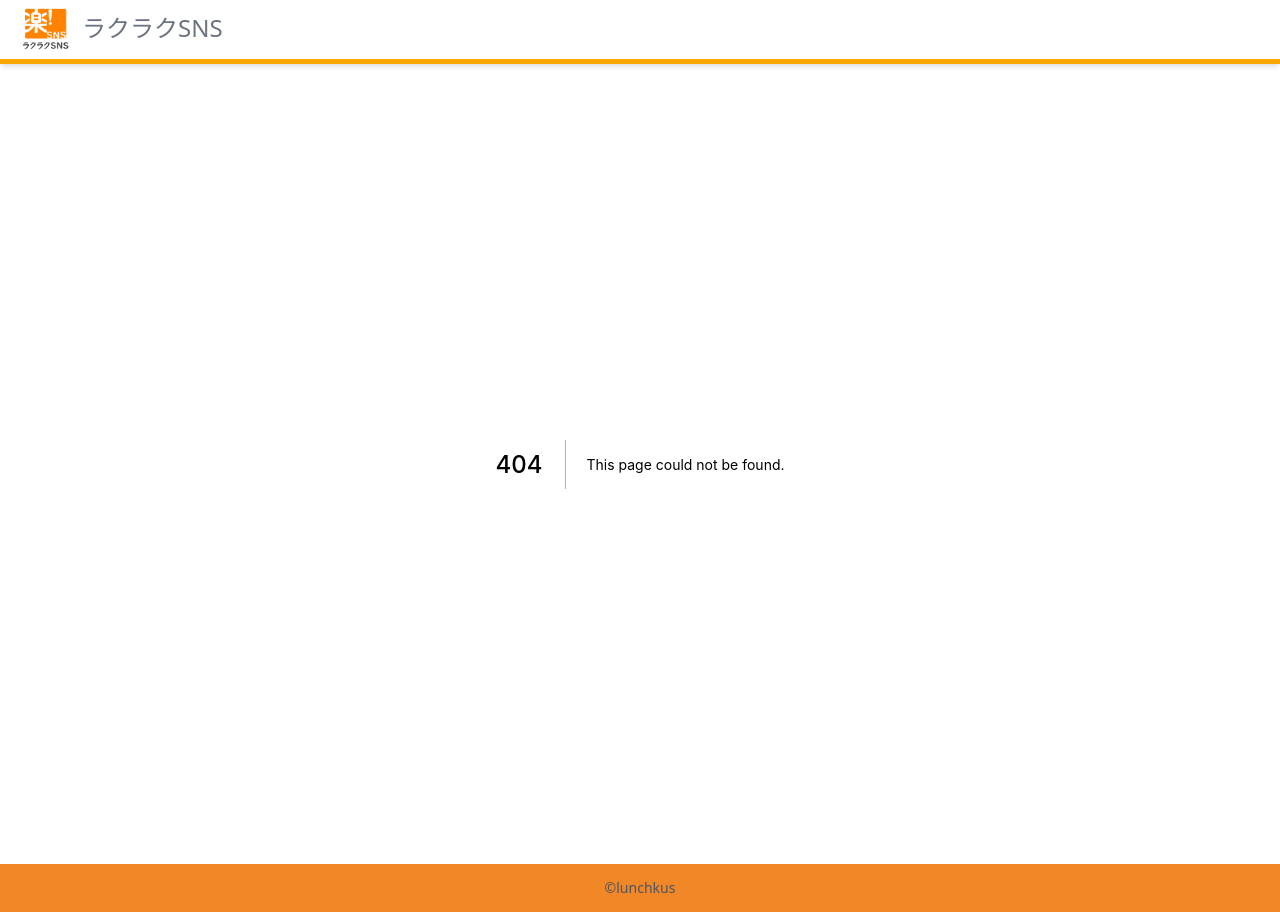
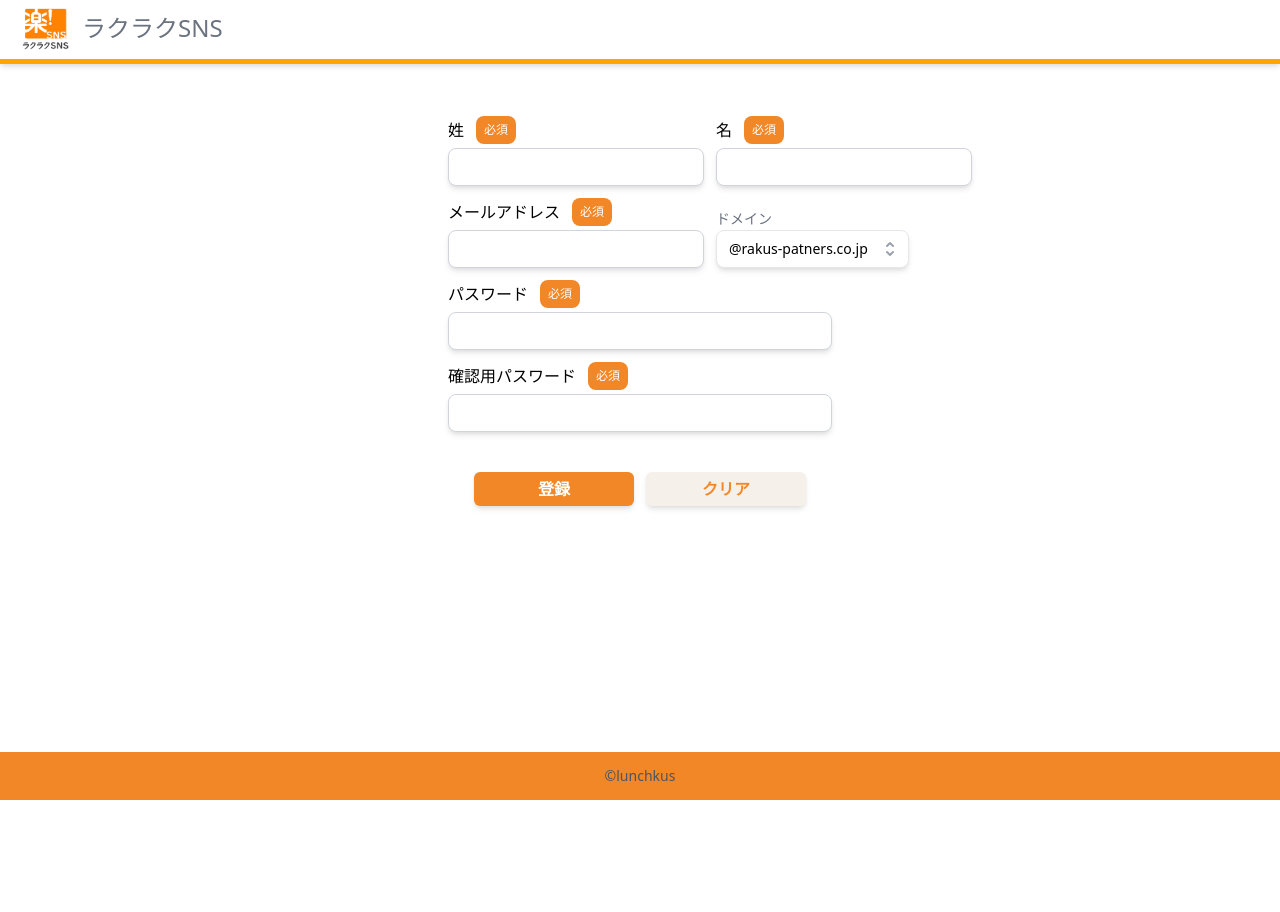
Before and after one commit to suzu1997/rakus-sns-app, a Next.js app: page /singup in a window 1280 px wide. Before the commit this address had no page. After the commit the page ends 800 px from the top, so only its background shows below. Built offline with nearby package versions, Linux system fonts and the light colour scheme.

Commit message:
ユーザー登録画面作成開始

```diff
--- a/package.json
+++ b/package.json
@@ -19,6 +19,7 @@
     "postcss": "^7.0.39",
     "react": "17.0.2",
     "react-dom": "17.0.2",
+    "react-hook-form": "^7.22.5",
     "tailwindcss": "npm:@tailwindcss/postcss7-compat@^2.2.17"
   },
   "devDependencies": {
--- a/src/pages/index.tsx
+++ b/src/pages/index.tsx
@@ -8,7 +8,7 @@ const Home: NextPage = () => {
     <>
       {" "}
       <div className="flex">
-        <MenuBar></MenuBar>
+        <MenuBar label="メニューバー"></MenuBar>
         <div className="flex-col items-center mt-10 flex">
           <p className="font-mono text-text-brown">
             ランチックスを作るよ テスト
--- /dev/null
+++ b/src/pages/login.tsx
@@ -0,0 +1,8 @@
+const Login = () => {
+  return (
+    <div>
+      <h1>ログイン</h1>
+    </div>
+  );
+};
+export default Login;
--- /dev/null
+++ b/src/pages/singup.tsx
@@ -0,0 +1,118 @@
+import { useCallback, useState } from "react";
+import { TextInput } from "../components/TextInput";
+import { Button } from "../components/Button";
+import { SelectBox } from "../components/SelectBox";
+import Router from "next/router";
+
+const SingUp = () => {
+  const options = [
+    { id: "1", name: "@rakus-patners.co.jp" },
+    { id: "2", name: "@rakus.co.jp" },
+  ];
+
+  // const [value, setValue] = useState<string>("");
+  const [firstName, setFirstName] = useState<string>("");
+  const [lastName, setLastName] = useState<string>("");
+  const [eMail, setEMail] = useState<string>("");
+  const [password, setPassword] = useState<string>("");
+  const [passwordConf, setPasswordConf] = useState<string>("");
+
+  const [selectValue, setSelectValue] = useState<string>(options[0].name);
+  const inputValue = useCallback((e) => {
+    setFirstName(e.target.value);
+    setLastName(e.target.value);
+    setEMail(e.target.value);
+    setPassword(e.target.value);
+    setPasswordConf(e.target.value);
+  }, []);
+
+  //登録ボタンを押した時に呼ばれる
+  const submitForm = () => {
+    Router.push("/login");
+  };
+  //クリアボタンを押した時に呼ばれる
+  const formClear = () => {
+    setFirstName("");
+    setLastName("");
+    setEMail("");
+    setPassword("");
+    setPasswordConf("");
+  };
+  return (
+    <div className="flex flex-col items-center mt-10">
+      <div className="flex w-96 gap-3 mt-3">
+        <TextInput
+          label="姓"
+          value={firstName}
+          type="text"
+          fullWidth={false}
+          required
+          onChange={inputValue}
+        />
+        <TextInput
+          label="名"
+          value={lastName}
+          type="text"
+          fullWidth={false}
+          required
+          onChange={inputValue}
+        />
+      </div>
+      <div className="flex gap-3 w-96 mt-3">
+        <TextInput
+          label="メールアドレス"
+          value={eMail}
+          type="text"
+          fullWidth={false}
+          required
+          onChange={inputValue}
+        />
+        <div className="mt-2">
+          <SelectBox
+            label="ドメイン"
+            value={selectValue}
+            select={setSelectValue}
+            options={options}
+          />
+        </div>
+      </div>
+      <div className="w-96 mt-3">
+        <TextInput
+          label="パスワード"
+          value={password}
+          type="password"
+          fullWidth={true}
+          required
+          onChange={inputValue}
+        />
+      </div>
+      <div className="w-96 mt-3">
+        <TextInput
+          label="確認用パスワード"
+          value={passwordConf}
+          type="password"
+          fullWidth={true}
+          required
+          onChange={inputValue}
+        />
+      </div>
+      <div className="flex gap-3 mt-10">
+        <Button
+          label="登録"
+          backgroundColor="#f28728"
+          color="white"
+          size="md"
+          onClick={submitForm}
+        />
+        <Button
+          label="クリア"
+          backgroundColor="#f6f0ea"
+          color="#f28728"
+          size="md"
+          onClick={formClear}
+        />
+      </div>{" "}
+    </div>
+  );
+};
+export default SingUp;
```
Also changed, not shown: 1 other file (tests, documents, lock files or other folders).
